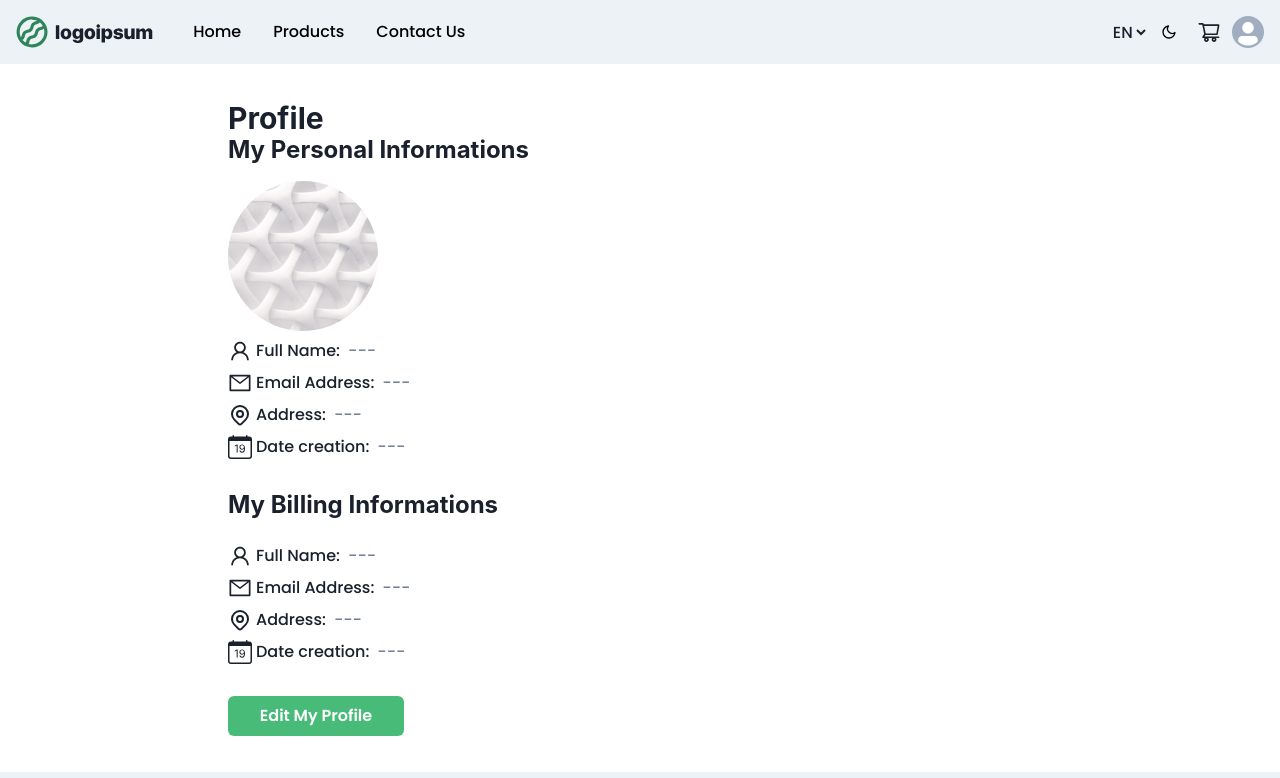
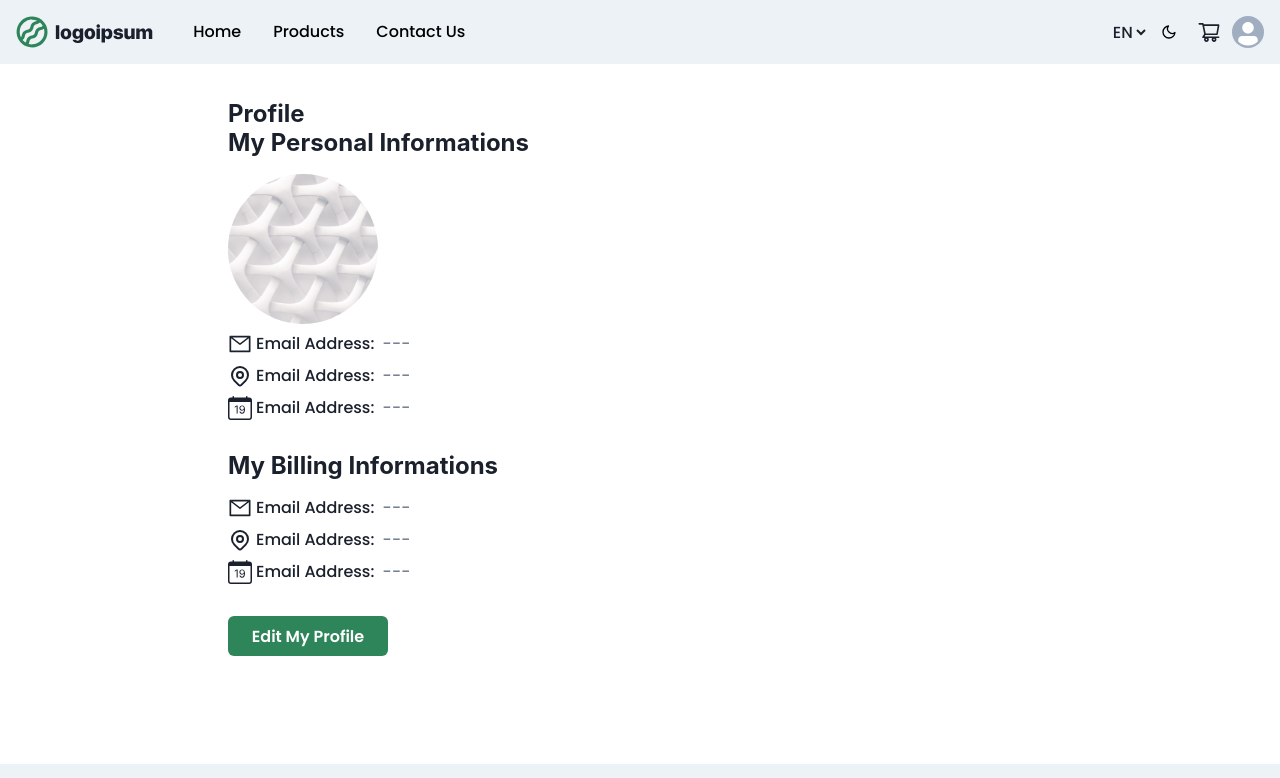
Before and after one commit to Samlogy/saas-ecommerce, a Next.js app in the folder front/: page /profile in a window 1280 px wide. Shown: the top 778 px of the page. Built offline with nearby package versions, Linux system fonts and the light colour scheme.

Commit message:
fix: profile page layout + logic

```diff
--- a/front/pages/contact.tsx
+++ b/front/pages/contact.tsx
@@ -58,7 +58,7 @@ export default function contact() {
   }
 
   return (
-    <Layout>
+    <Layout isHeaderVisible isFooterVisible>
       <Flex flexDir="column" justifyContent={'center'} alignItems="center">
         <Heading fontSize="1.5rem" mr="auto" mb="2rem">
           {' '}
--- a/front/pages/profile.tsx
+++ b/front/pages/profile.tsx
@@ -1,37 +1,35 @@
 import { Box, Button, Flex, Heading, Image } from '@chakra-ui/react'
 import Link from 'next/link'
-import { AiOutlineMail, AiOutlineUser } from 'react-icons/ai'
+import { AiOutlineMail } from 'react-icons/ai'
 import { BsCalendarDate } from 'react-icons/bs'
 import { HiOutlineLocationMarker } from 'react-icons/hi'
-// import { useUser, withPageAuthRequired } from '@auth0/nextjs-auth0'
 import { Layout, View } from '../components'
 import profileImage from '../public/images/profile.jpg'
 
 function Profile(props: any) {
-  const user = { avatar: profileImage.src }
-
-  const userData = {
-    ...user,
-    ...props.userExtend
-  }
+  const user = { avatar: profileImage.src } // super tokens
+  const userExtends = props.userExtends // our db
+  const shipping = props.shipping // our db
 
   return (
     <Layout isHeaderVisible isFooterVisible>
       <View cond={user}>
-        <Heading as="h1" fontSize="30px">
+        <Heading as="h1" fontSize="1.5rem">
           Profile
         </Heading>
 
-        <DisplayUserData data={userData} />
-        <DisplayBillingData data={props.shipping} />
+        <DisplayUserData data={user} />
+        <DisplayBillingData data={shipping} />
 
-        <Button bg={'green.400'} color={'white'} w="11rem" _hover={{ bg: 'green.500' }}>
+        <Button bg={'accent_3'} color={'white'} w="10rem" _hover={{ bg: 'accent_4' }}>
           <Link href="/edit-profile"> Edit My Profile </Link>
         </Button>
       </View>
     </Layout>
   )
 }
+
+export default Profile
 
 const DisplayUserData = ({ data }: { data: any }) => {
   return (
@@ -44,46 +42,14 @@ const DisplayUserData = ({ data }: { data: any }) => {
         borderRadius="full"
         boxSize="150px"
         src={data?.avatar}
-        alt="Dan Abramov"
+        alt="avatar image"
         fallbackSrc="https://via.placeholder.com/150"
       />
 
       <Flex flexDir="column" mb="1.5rem" mt=".5rem">
-        <Flex alignItems={'center'} mb=".5rem">
-          <AiOutlineUser size={24} />
-          <Box as="span" fontSize="16px" fontWeight="500" ml=".25rem">
-            {' '}
-            Full Name:{' '}
-          </Box>
-          <BoxData data={data.name} />
-        </Flex>
-
-        <Flex alignItems={'center'} mb=".5rem">
-          <AiOutlineMail size={24} />
-          <Box as="span" fontSize="16px" fontWeight="500" ml=".25rem">
-            {' '}
-            Email Address:{' '}
-          </Box>
-          <BoxData data={data.email} />
-        </Flex>
-
-        <Flex alignItems={'center'} mb=".5rem">
-          <HiOutlineLocationMarker size={24} />
-          <Box as="span" fontSize="16px" fontWeight="500" ml=".25rem">
-            {' '}
-            Address:{' '}
-          </Box>
-          <BoxData data={data?.address} />
-        </Flex>
-
-        <Flex alignItems={'center'} mb=".5rem">
-          <BsCalendarDate size={24} />
-          <Box as="span" fontSize="16px" fontWeight="500" ml=".25rem">
-            {' '}
-            Date creation:{' '}
-          </Box>
-          <BoxData data={data.createdAt} />
-        </Flex>
+        <BoxData data={data?.email} icon={<AiOutlineMail size={24} />} />
+        <BoxData data={data?.address} icon={<HiOutlineLocationMarker size={24} />} />
+        <BoxData data={data?.createdAt} icon={<BsCalendarDate size={24} />} />
       </Flex>
     </>
   )
@@ -92,53 +58,30 @@ const DisplayUserData = ({ data }: { data: any }) => {
 const DisplayBillingData = ({ data }: { data: any }) => {
   return (
     <>
-      <Heading as="h2" fontSize="1.5rem">
+      <Heading as="h2" fontSize="1.5rem" mb="1rem">
         {' '}
         My Billing Informations{' '}
       </Heading>
-      <Flex flexDir="column" my="1.5rem">
-        <Flex alignItems={'center'} mb=".5rem">
-          <AiOutlineUser size={24} />
-          <Box as="span" fontSize="16px" fontWeight="500" ml=".25rem">
-            {' '}
-            Full Name:{' '}
-          </Box>
-          <BoxData data={data.fullName} />
-        </Flex>
 
-        <Flex alignItems={'center'} mb=".5rem">
-          <AiOutlineMail size={24} />
-          <Box as="span" fontSize="16px" fontWeight="500" ml=".25rem">
-            {' '}
-            Email Address:{' '}
-          </Box>
-          <BoxData data={data.email} />
-        </Flex>
-
-        <Flex alignItems={'center'} mb=".5rem">
-          <HiOutlineLocationMarker size={24} />
-          <Box as="span" fontSize="16px" fontWeight="500" ml=".25rem">
-            {' '}
-            Address:{' '}
-          </Box>
-          <BoxData data={data.address} />
-        </Flex>
-
-        <Flex alignItems={'center'} mb=".5rem">
-          <BsCalendarDate size={24} />
-          <Box as="span" fontSize="16px" fontWeight="500" ml=".25rem">
-            {' '}
-            Date creation:{' '}
-          </Box>
-          <BoxData data={data.createdAt} />
-        </Flex>
+      <Flex flexDir="column" mb="1.5rem" mt=".5rem">
+        <BoxData data={data?.email} icon={<AiOutlineMail size={24} />} />
+        <BoxData data={data?.address} icon={<HiOutlineLocationMarker size={24} />} />
+        <BoxData data={data?.createdAt} icon={<BsCalendarDate size={24} />} />
       </Flex>
     </>
   )
 }
 
-const BoxData = ({ data }: { data: any }) => {
-  return data ? (
+const BoxData = ({ data, icon }: { data: any; icon: any }) => {
+  return (
+    <Flex alignItems={'center'} mb=".5rem">
+      {/* <AiOutlineMail size={24} /> */}
+      {icon}
+      <Box as="span" fontSize="1rem" fontWeight="500" ml=".25rem">
+        {' '}
+        Email Address:{' '}
+      </Box>
+      {data ? (
         <Box as="span" fontSize="16px" fontWeight="400" ml=".5rem">
           {' '}
           {data}{' '}
@@ -148,6 +91,8 @@ const BoxData = ({ data }: { data: any }) => {
           {' '}
           ---{' '}
         </Box>
+      )}
+    </Flex>
   )
 }
 
@@ -164,9 +109,3 @@ export async function getStaticProps() {
     revalidate: 10
   }
 }
-
-export default Profile
-// export default withPageAuthRequired(Profile, {
-//   onRedirecting: () => <Spinner thickness="4px" speed="0.65s" size="xl" />,
-//   onError: error => <Text> {error.message} </Text>
-// })
```
Lines whose indentation alone changed are shown as unchanged.
